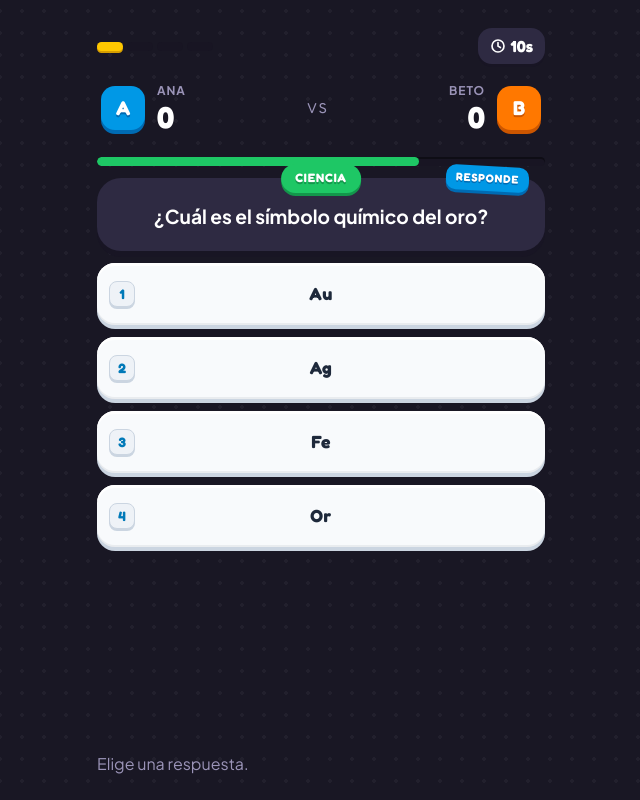
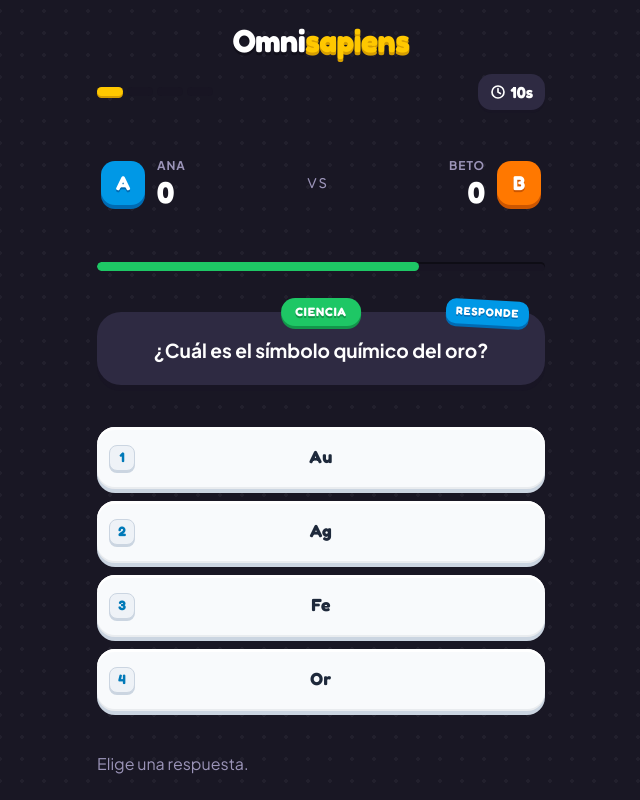
Before and after one commit to Fernandooxz1/Omnisapiens, a SvelteKit app in the folder frontend/: page /play in a window 1280 px wide. Shown: the whole page, without its empty margins (319-959 px from the left). Built offline with nearby package versions, Linux system fonts and the light colour scheme.

Commit message:
fix(play): marca Omnisapiens arriba y aire repartido en la partida

```diff
--- a/frontend/src/app.css
+++ b/frontend/src/app.css
@@ -270,6 +270,22 @@ input {
 .wordmark__accent {
 	color: var(--yellow);
 	text-shadow: 0 5px 0 var(--yellow-edge);
+}
+
+/* Marca compacta: el wordmark del inicio como cabecera de las pantallas de juego. */
+.brand {
+	display: flex;
+	justify-content: center;
+}
+
+.brand .wordmark {
+	font-size: clamp(1.6rem, 7.5vw, 2rem);
+	letter-spacing: -0.5px;
+	text-shadow: 0 3px 0 var(--card-edge);
+}
+
+.brand .wordmark__accent {
+	text-shadow: 0 3px 0 var(--yellow-edge);
 }
 
 .tagline {
@@ -934,6 +950,12 @@ input {
 	gap: var(--s-3);
 }
 
+.match__head {
+	display: flex;
+	flex-direction: column;
+	gap: var(--s-3);
+}
+
 .match__top {
 	display: flex;
 	align-items: center;
@@ -981,6 +1003,21 @@ input {
 	flex-direction: column;
 	gap: var(--s-2);
 	margin-top: auto;
+}
+
+/* En juego: la cabecera arriba y el resto repartido, así el aire sobrante no cae
+   entero entre la última respuesta y el botón. */
+.match--live {
+	justify-content: space-between;
+}
+
+/* Tope de la columna: 4 teclas de 62 px más sus separaciones. */
+.match--live .match__tiles {
+	max-height: calc(62px * 4 + var(--s-3) * 3);
+}
+
+.match--live .match__foot {
+	margin-top: 0;
 }
 
 .tile__side {
--- a/frontend/src/routes/play/+page.svelte
+++ b/frontend/src/routes/play/+page.svelte
@@ -132,7 +132,14 @@
 		</div>
 	</section>
 {:else}
-	<section class="match">
+	<section class="match match--live">
+		<div class="match__head">
+			<header class="brand">
+				<h1 class="wordmark">
+					{t('home.wordmark_omni')}<span class="wordmark__accent">{t('home.wordmark_sapiens')}</span>
+				</h1>
+			</header>
+
 			<div class="match__top">
 				<span class="sr-only">{t('play.round', { n: round + 1, total: DEMO_ROUNDS.length })}</span>
 				<div class="round-capsules" aria-hidden="true">
@@ -146,6 +153,7 @@
 					{/each}
 				</div>
 				<TimerBadge {seconds} {alert} idle={phase !== 'question'} />
+			</div>
 		</div>
 
 		<Scoreboard
```
Lines whose indentation alone changed are shown as unchanged.
